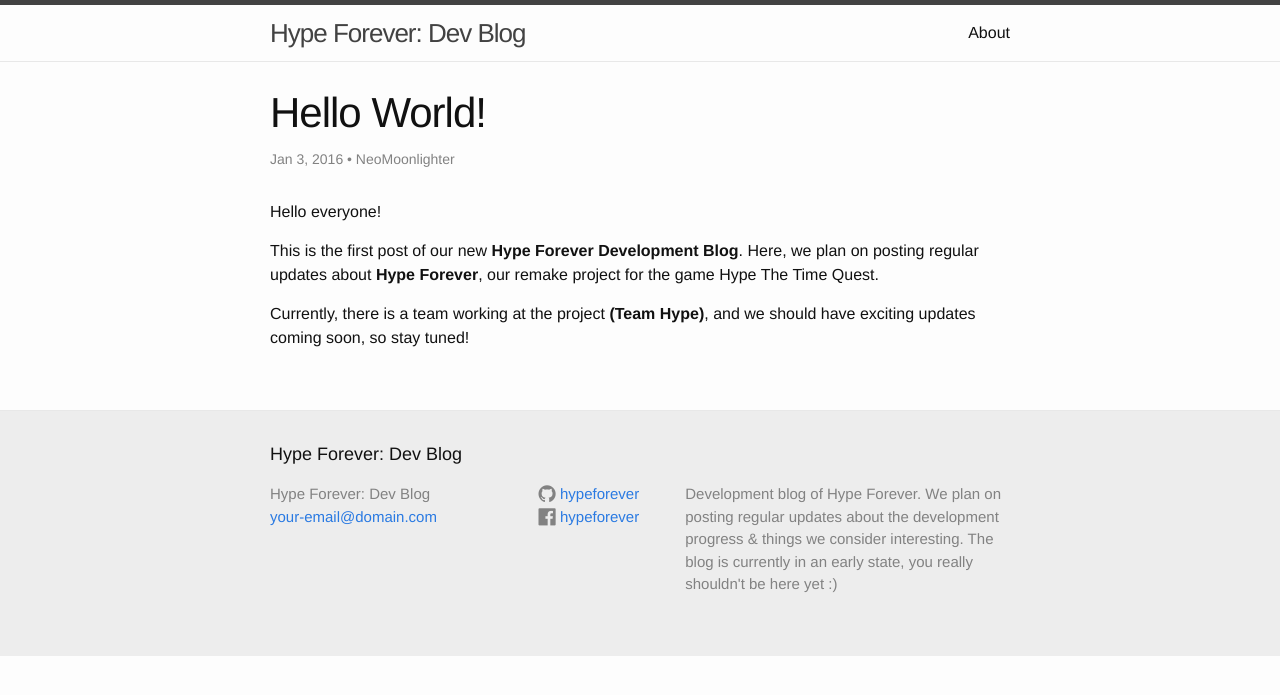
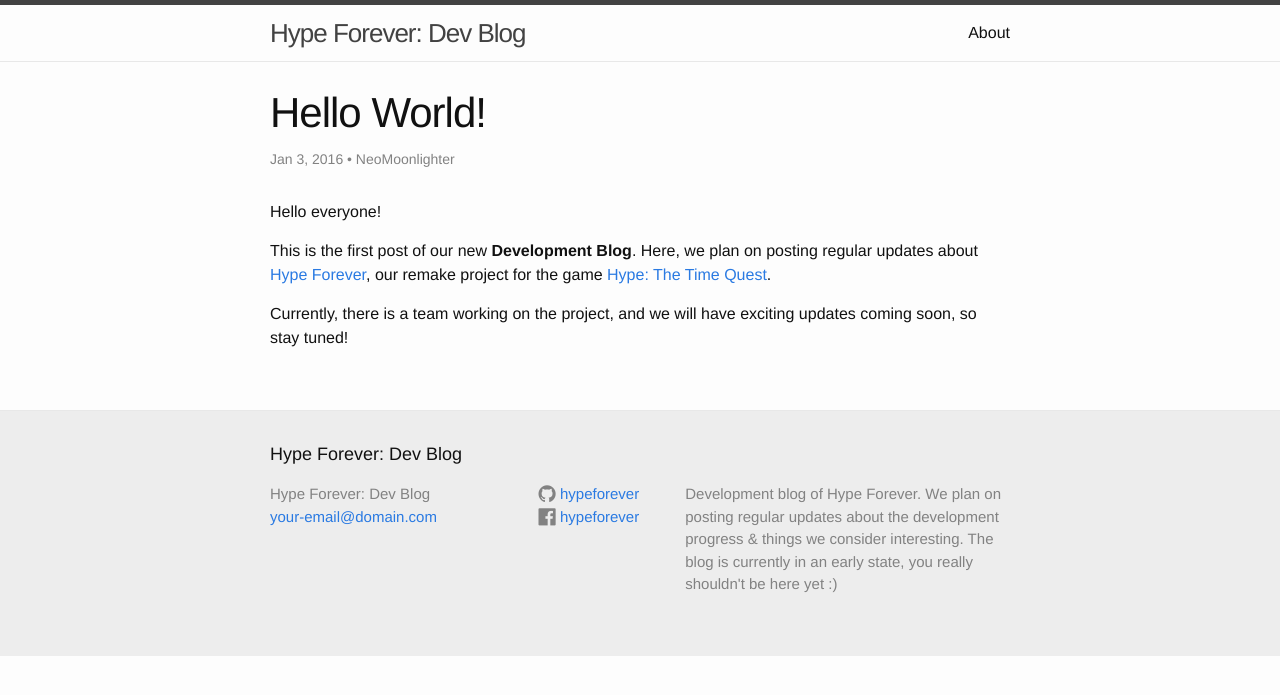
Before and after one commit to hypeforever/blog, a Jekyll site: the page built from _posts/2016-01-03-hello-world.md, in a window 1280 px wide. Shown: the top 695 px of the page. Built offline with Jekyll 4.4.1, drawn with Linux system fonts in a browser that asks for light colours; nearby versions of some CDN libraries.

Commit message:
Add links

```diff
--- a/_posts/2016-01-03-hello-world.md
+++ b/_posts/2016-01-03-hello-world.md
@@ -6,9 +6,10 @@ author: NeoMoonlighter
 ---
 Hello everyone!
 
-This is the first post of our new **Hype Forever Development Blog**. Here, we
-plan on posting regular updates about **Hype Forever**, our remake project for
-the game  Hype The Time Quest.
+This is the first post of our new **Development Blog**. Here, we plan on posting
+regular updates about [Hype Forever](http://hypeforever.webs.com), our remake
+project for the game
+[Hype: The Time Quest](https://en.wikipedia.org/wiki/Hype:_The_Time_Quest).
 
-Currently, there is a team working at the project **(Team Hype)**, and we should
-have exciting updates coming soon, so stay tuned!
+Currently, there is a team working on the project, and we will have exciting
+updates coming soon, so stay tuned!
```
